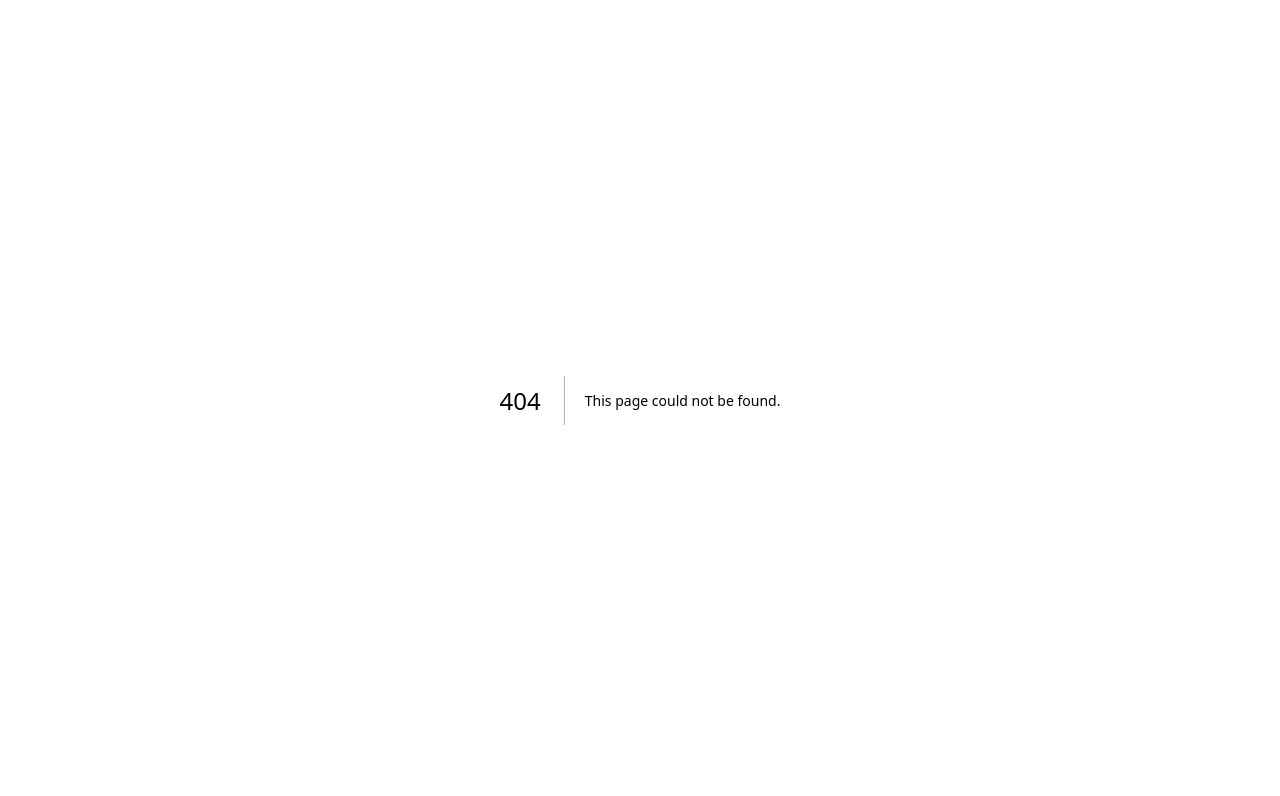
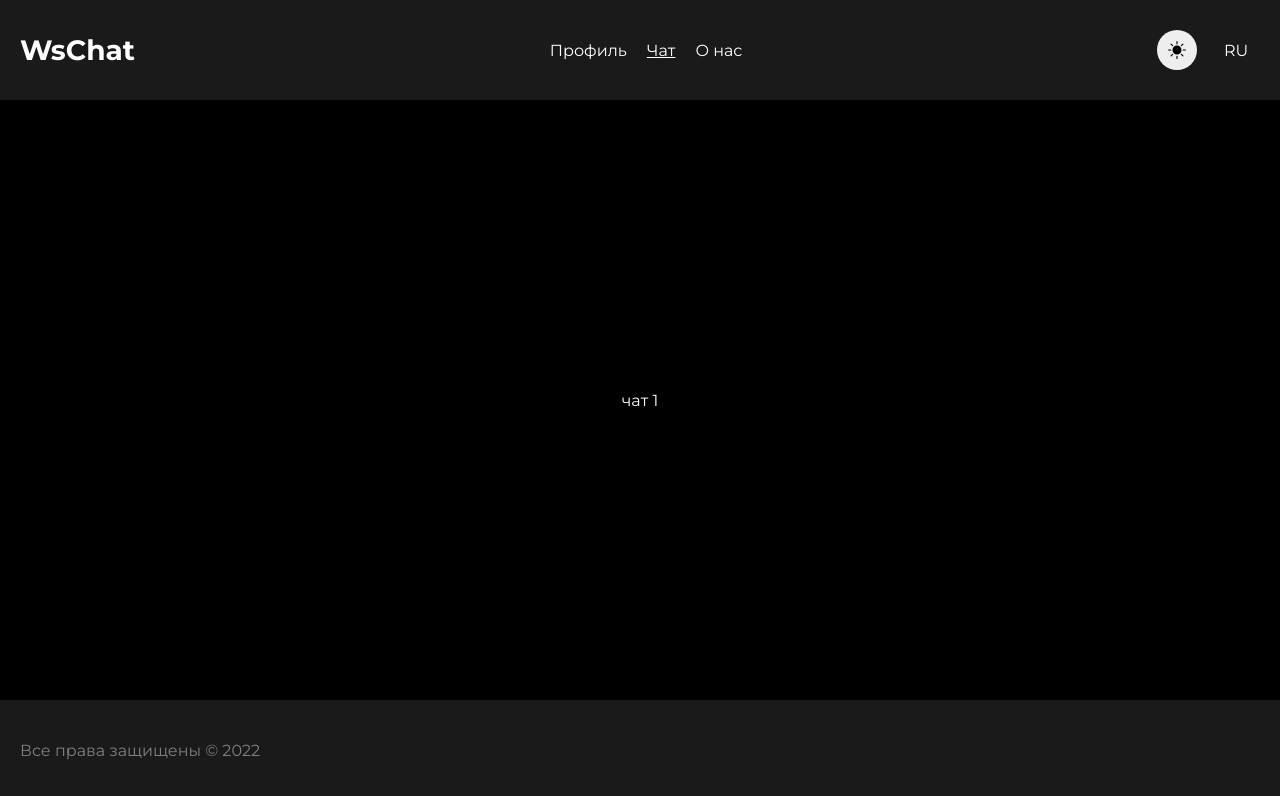
Before and after one commit to AcruxTech/ws-chat, a Next.js app: page /chat/1 in a window 1280 px wide. Before the commit this address had no page. Shown: the top 796 px of the page. Built offline with nearby package versions, Linux system fonts and the light colour scheme.

Commit message:
add pages again

```diff
--- /dev/null
+++ b/pages/chat/[chatId].tsx
@@ -0,0 +1,13 @@
+import { useRouter } from 'next/router';
+import { Page } from '../../components/Page';
+
+export default function Chat() {
+  const router = useRouter();
+  const { chatId } = router.query;
+
+  return (
+    <Page>
+      <span>чат {chatId}</span>
+    </Page>
+  );
+}
```
Also changed, not shown: pages/about.tsx (added, +9 -0 lines), pages/chat/index.tsx (added, +9 -0 lines).
